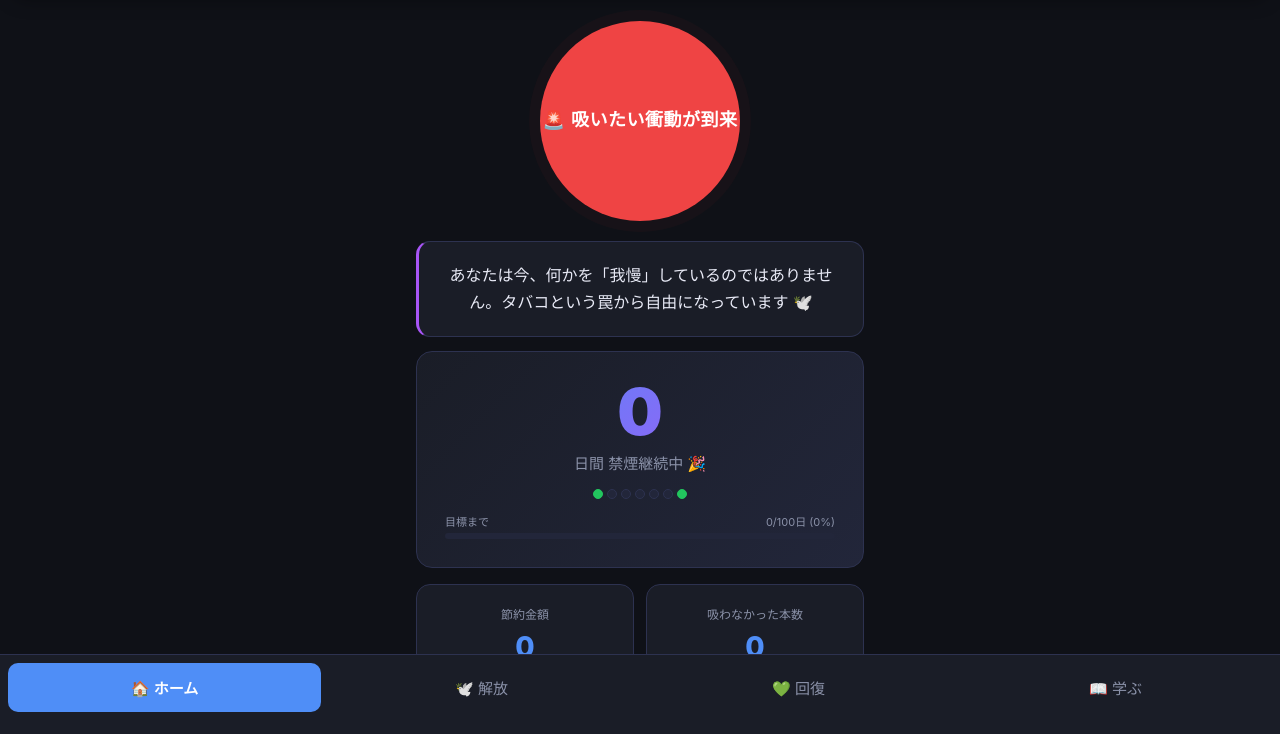
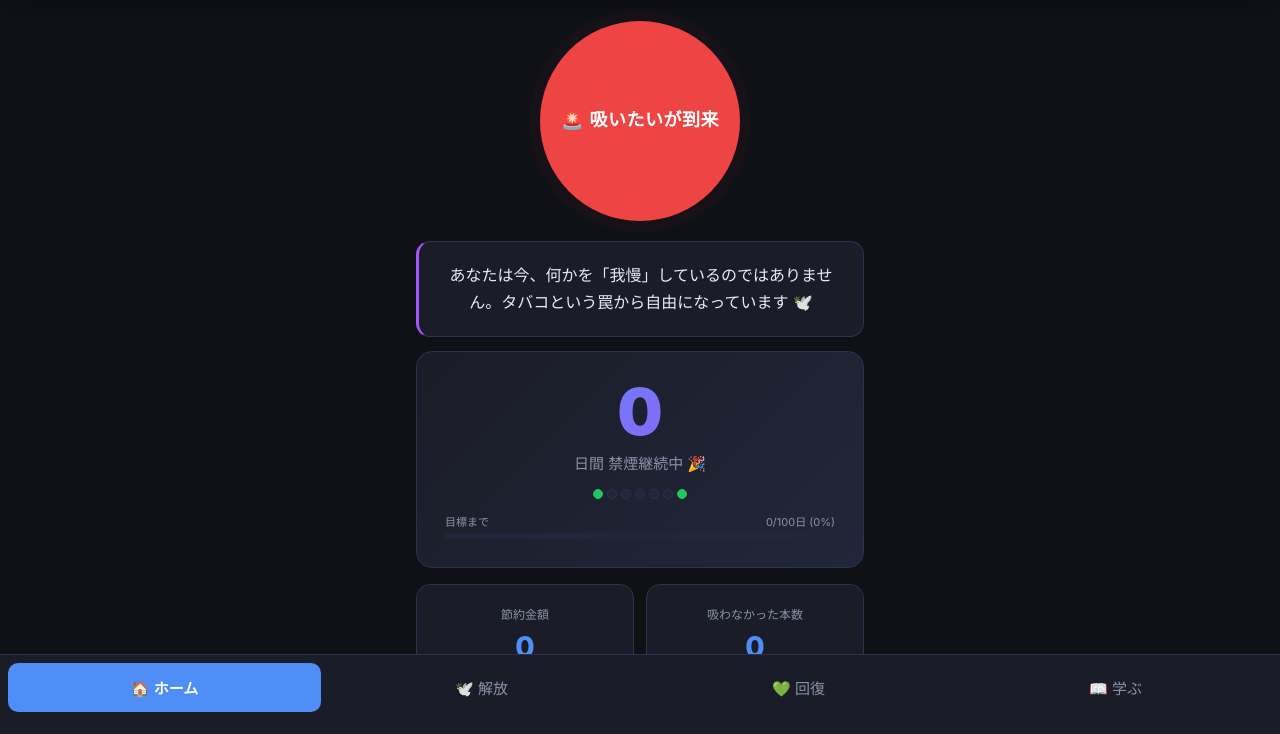
Before and after one commit to every0315-art/quit-smoking-vercel, a plain HTML site: page index.html in a window 1280 px wide. Both pictures are taken after a click on the button "禁煙スタート 🚀". Shown: the part 64-798 px from the top of the page. Drawn offline with Linux system fonts and the light colour scheme.

Commit message:
ボタンテキスト変更: 吸いたいが到来

```diff
--- a/index.html
+++ b/index.html
@@ -277,7 +277,7 @@
     </div>
 
     <button class="emergency-btn" onclick="openCraving()" id="emergencyBtn">
-      🚨 吸いたい衝動が到来
+      🚨 吸いたいが到来
     </button>
 
     <!-- Home Tab -->
```
